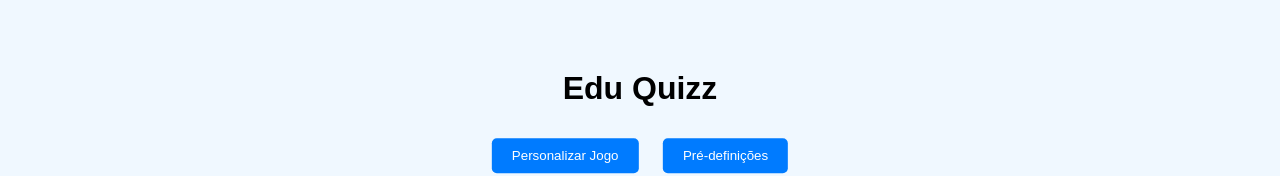
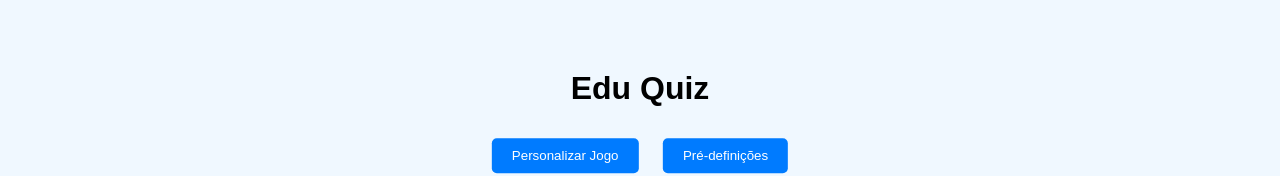
Before and after one commit to JujuBene/Edu-Quiz, a plain HTML site: page index.html in a window 1280 px wide. Shown: the part 283-459 px from the top of the page. Drawn offline with Linux system fonts and the light colour scheme; no server answers; a web font is replaced by a local one.

Commit message:
Update index.html

```diff
--- a/index.html
+++ b/index.html
@@ -16,7 +16,7 @@
 
     <!-- Tela Principal -->
     <div class="container" id="titleContainer">
-        <h1 class="title">Edu Quizz</h1>
+        <h1 class="title">Edu Quiz</h1>
         <button id="customizeButton">Personalizar Jogo</button>
         <button id="preDefinitionsButton">Pré-definições</button> <!-- Botão de Pré-definições -->
     </div>
```
